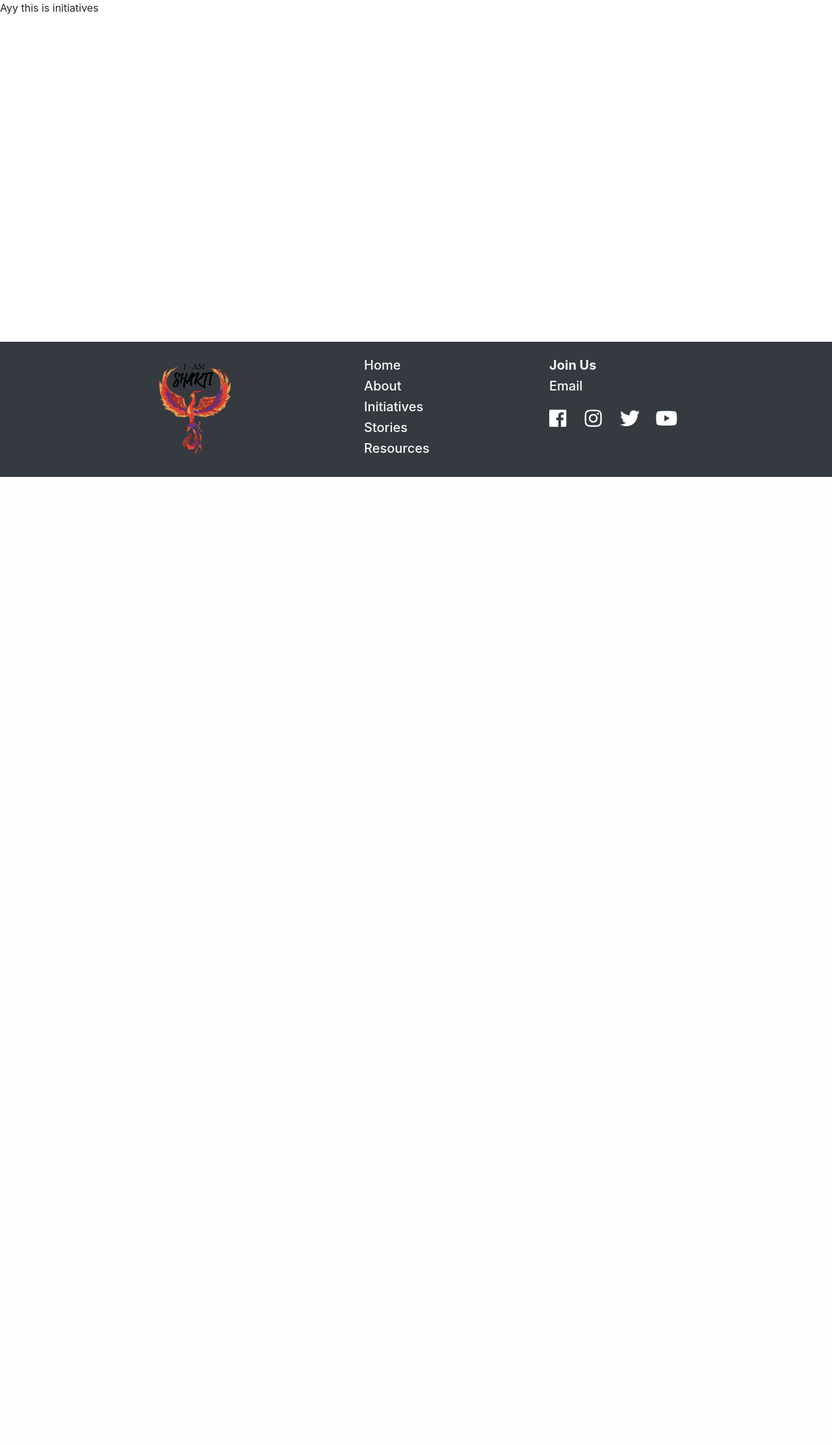
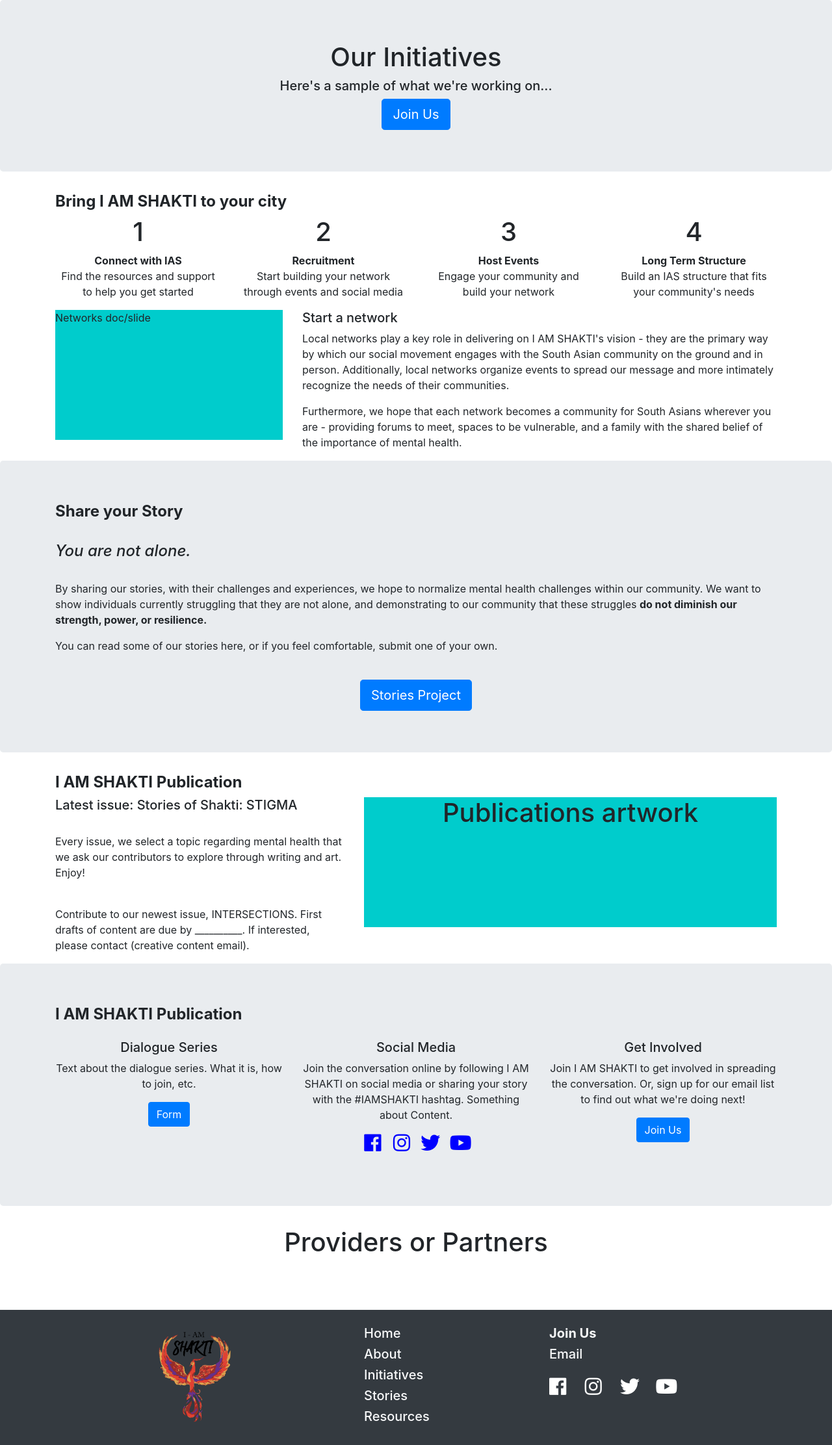
Before and after one commit to nikhilch/iamshakti, a Django app: template iamshakti/templates/initiatives.html in a window 1280 px wide. Shown: the part 66-2290 px from the top of the page at 65% size. Before the commit the page ends 800 px from the top, so only its background shows below. Run offline with Django 3.2, Linux system fonts and the light colour scheme; the template is opened without the code that fills it, so the values that code supplies are empty; some libraries are stand-ins or nearby versions.

Commit message:
Fleshing out Initiatives page

```diff
--- a/iamshakti/templates/base.html
+++ b/iamshakti/templates/base.html
@@ -33,7 +33,7 @@
                     <a class="nav-item nav-link mx-3 {% active 'initiatives' %}" href="{% url 'initiatives' %}">Initiatives</a>
                     <a class="nav-item nav-link mx-3 {% active 'all_stories' %}" href="{% url 'all_stories' %}">Stories</a>
                     <a class="nav-item nav-link mx-3 {% active 'resources' %}" href="{% url 'resources' %}">Resources</a>
-                    <a class="nav-item nav-link mx-3 btn btn-primary {% active 'jointhemovement' %}" id="jointhemovement-btn" href="{% url 'jointhemovement' %}">Join Us</a>
+                    <a class="nav-item nav-link mx-3 btn btn-primary {% active 'jointhemovement' %}" id="jointhemovement-btn" href="{% url 'jointhemovement' %}">Join&nbsp;Us</a>
                 </div>
             </div>
         </nav>
@@ -62,10 +62,10 @@
                     <h5><strong><a class="text-light" href="{% url 'jointhemovement' %}">Join Us</a></strong></h5>
                     <h5>Email</h5>
                     <div class="text-left">
-                    <a href="https://www.facebook.com/iamshaktiofficial" target="_blank" rel="noopener"><i class="fab fa-facebook"></i></a>
-                    <a href="https://instagram.com/iamshaktiofficial" target="_blank" rel="noopener"><i class="fab fa-instagram"></i></a>
-                    <a href="https://twitter.com/i_amshakti" target="_blank" rel="noopener"><i class="fab fa-twitter"></i></a>
-                    <a href="https://www.youtube.com/channel/UCxHpzI3hE2q_MWq3Te_5d3w" target="_blank" rel="noopener"><i class="fab fa-youtube"></i></a>
+                    <a href="https://www.facebook.com/iamshaktiofficial" target="_blank" rel="noopener"><i class="fab fab-footer fa-facebook"></i></a>
+                    <a href="https://instagram.com/iamshaktiofficial" target="_blank" rel="noopener"><i class="fab fab-footer fa-instagram"></i></a>
+                    <a href="https://twitter.com/i_amshakti" target="_blank" rel="noopener"><i class="fab fab-footer fa-twitter"></i></a>
+                    <a href="https://www.youtube.com/channel/UCxHpzI3hE2q_MWq3Te_5d3w" target="_blank" rel="noopener"><i class="fab fab-footer fa-youtube"></i></a>
                     </div>
                 </div>
             </div>
--- a/iamshakti/templates/initiatives.html
+++ b/iamshakti/templates/initiatives.html
@@ -1,5 +1,127 @@
 {% extends 'base.html' %}
 
 {% block content %}
-Ayy this is initiatives
+<div class="jumbotron text-center">
+    <h1>Our Initiatives</h1>
+    <h5>Here's a sample of what we're working on...</h5>
+    <a class="btn btn-primary btn-lg" href="{% url 'jointhemovement' %}" role="button">Join Us</a>
+</div>
+
+<div class="container">
+    <div class="row">
+        <div class="col">
+            <h4><strong>Bring I AM SHAKTI to your city</strong></h4>
+        </div>
+    </div>
+    <div class="row text-center">
+        <div class="col-sm-3">
+            <h1>1</h1>
+            <strong>Connect with IAS</strong>
+            <p>Find the resources and support to help you get started</p>
+        </div>
+        <div class="col-sm-3">
+            <h1>2</h1>
+            <strong>Recruitment</strong>
+            <p>Start building your network through events and social media</p>
+        </div>
+        <div class="col-sm-3">
+            <h1>3</h1>
+            <strong>Host Events</strong>
+            <p>Engage your community and build your network</p>
+        </div>
+        <div class="col-sm-3">
+            <h1>4</h1>
+            <strong>Long Term Structure</strong>
+            <p>Build an IAS structure that fits your community's needs</p>
+        </div>
+    </div>
+    <div class="row">
+        <div class="col-sm-4">
+            <div style="height: 200px; background-color: #00cccc">
+                <p>Networks doc/slide</p>
+            </div>
+        </div>
+        <div class="col-sm-8">
+            <h5>Start a network</h5>
+            <p>Local networks play a key role in delivering on I AM SHAKTI's vision - they are the primary way by which our social movement engages with the South Asian community on the ground and in person. Additionally, local networks organize events to spread our message and more intimately recognize the needs of their communities.</p>
+            <p>Furthermore, we hope that each network becomes a community for South Asians wherever you are - providing forums to meet, spaces to be vulnerable, and a family with the shared belief of the importance of mental health.</p>
+        </div>
+    </div>
+</div>
+
+<div class="jumbotron">
+    <div class="container">
+        <h4><strong>Share your Story</strong></h4>
+        <br/>
+        <h4 class="font-italic">You are not alone.</h4>
+        <br/>
+        <p>By sharing our stories, with their challenges and experiences, we hope to normalize mental health challenges within our community. We want to show individuals currently struggling that they are not alone, and demonstrating to our community that these struggles <strong>do not diminish our strength, power, or resilience.</strong></p>
+        <p>You can read some of our stories here, or if you feel comfortable, submit one of your own.</p>
+        <br/>
+        <div class="row text-center">
+            <div class="col">
+                <a class="btn btn-primary btn-lg" href="{% url 'all_stories' %}" role="button">Stories Project</a>
+            </div>
+        </div>
+    </div>
+</div>
+
+<div class="container">
+    <div class="row">
+        <div class="col">
+            <h4><strong>I AM SHAKTI Publication</strong></h4>
+        </div>
+    </div>
+    <div class="row">
+        <div class="col-sm-5">
+            <h5>Latest issue: Stories of Shakti: STIGMA</h5>
+            <br>
+            <p>Every issue, we select a topic regarding mental health that we ask our contributors to explore through writing and art. Enjoy!</p>
+            <br>
+            <p>Contribute to our newest issue, INTERSECTIONS. First drafts of content are due by __________. If interested, please contact (creative content email).</p>
+        </div>
+        <div class="col-sm-7 text-center">
+            <div style="height: 200px; background-color: #00cccc">
+                <h1>Publications artwork</h1>
+            </div>
+        </div>
+    </div>
+</div>
+
+<div class="jumbotron">
+    <div class="container">
+        <div class="row">
+            <div class="col">
+                <h4><strong>I AM SHAKTI Publication</strong></h4>
+            </div>
+        </div>
+        <div class="row text-center">
+            <div class="col-sm-4 my-3">
+                <h5>Dialogue Series</h5>
+                <p>Text about the dialogue series. What it is, how to join, etc.</p>
+                <a class="btn btn-primary align-items-end" href="#" role="button">Form</a>
+            </div>
+            <div class="col-sm-4 my-3">
+                <h5>Social Media</h5>
+                <p>Join the conversation online by following I AM SHAKTI on social media or sharing your story with the #IAMSHAKTI hashtag. Something about Content.</p>
+                <a href="https://www.facebook.com/iamshaktioffical" target="_blank" rel="noopener"><i class="fab fab-initiatives fa-facebook"></i></a>
+                <a href="https://instagram.com/iamshaktioffical" target="_blank" rel="noopener"><i class="fab fab-initiatives fa-instagram"></i></a>
+                <a href="https://twitter.com/i_amshakti" target="_blank" rel="noopener"><i class="fab fab-initiatives fa-twitter"></i></a>
+                <a href="https://www.youtube.com/channel/UCxHpzI3hE2q_MWq3Te_5d3w" target="_blank" rel="noopener"><i class="fab fab-initiatives fa-youtube"></i></a>
+            </div>
+            <div class="col-sm-4 my-3">
+                <h5>Get Involved</h5>
+                <p>Join I AM SHAKTI to get involved in spreading the conversation. Or, sign up for our email list to find out what we're doing next!</p>
+                <a class="btn btn-primary" href="{% url 'jointhemovement' %}" role="button">Join Us</a>
+            </div>
+        </div>
+    </div>
+</div>
+
+<div class="container text-center">
+    <h1>Providers or Partners</h1>
+    <br />
+    <br />
+    <br />
+</div>
 {% endblock %}
--- a/static/iamshakti/css/base.css
+++ b/static/iamshakti/css/base.css
@@ -26,7 +26,7 @@ body {
     max-height: 150px;
 }
 
-.fab {
+.fab-footer {
     margin-top: 15px;
     font-size: 30px;
     width: 50px;
@@ -34,3 +34,11 @@ body {
     text-decoration: none;
     color: white;
 }
+
+.fab-initiatives {
+    color: blue;
+    font-size: 30px;
+    width: 30px;
+    margin-left: 5px;
+    margin-right: 5px;
+}
```
